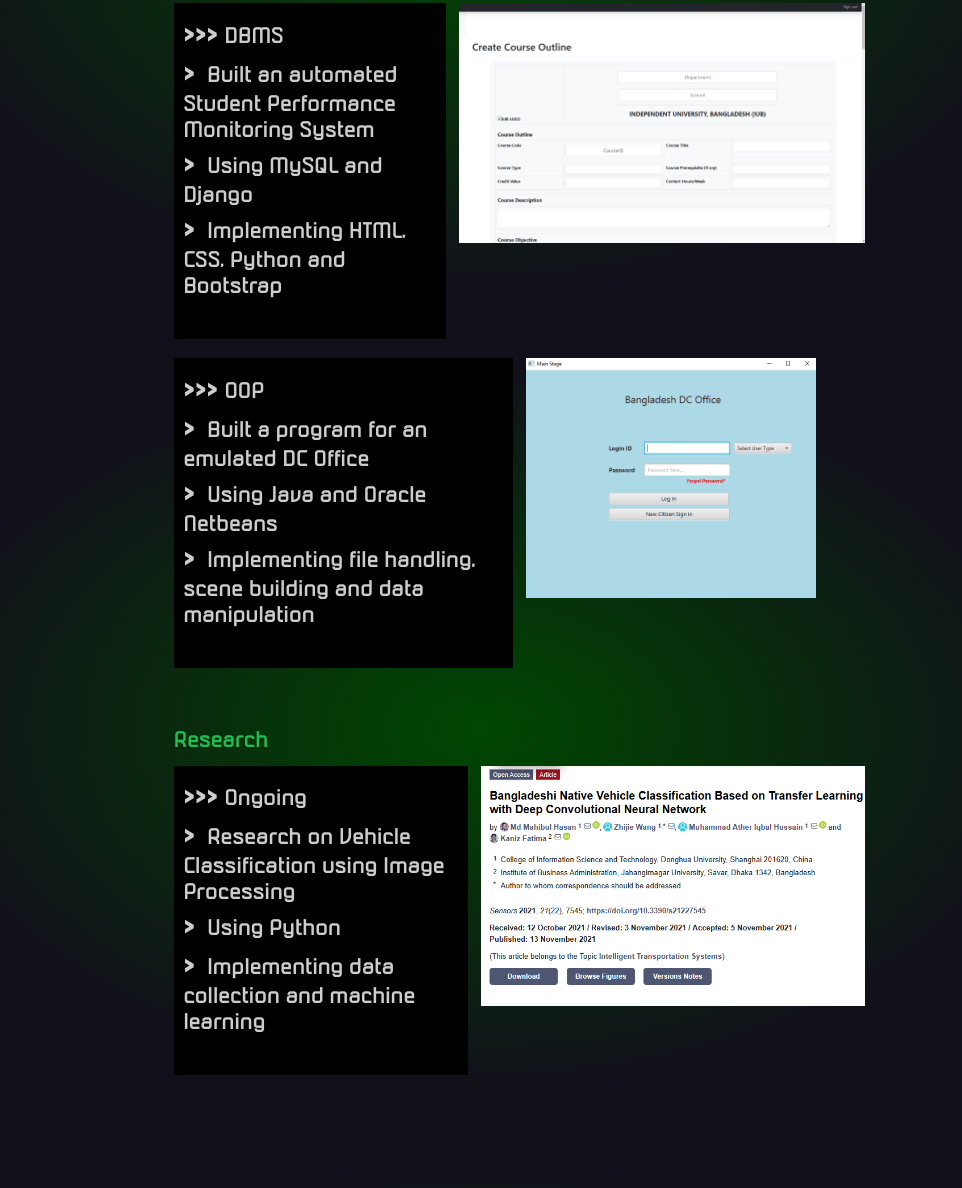
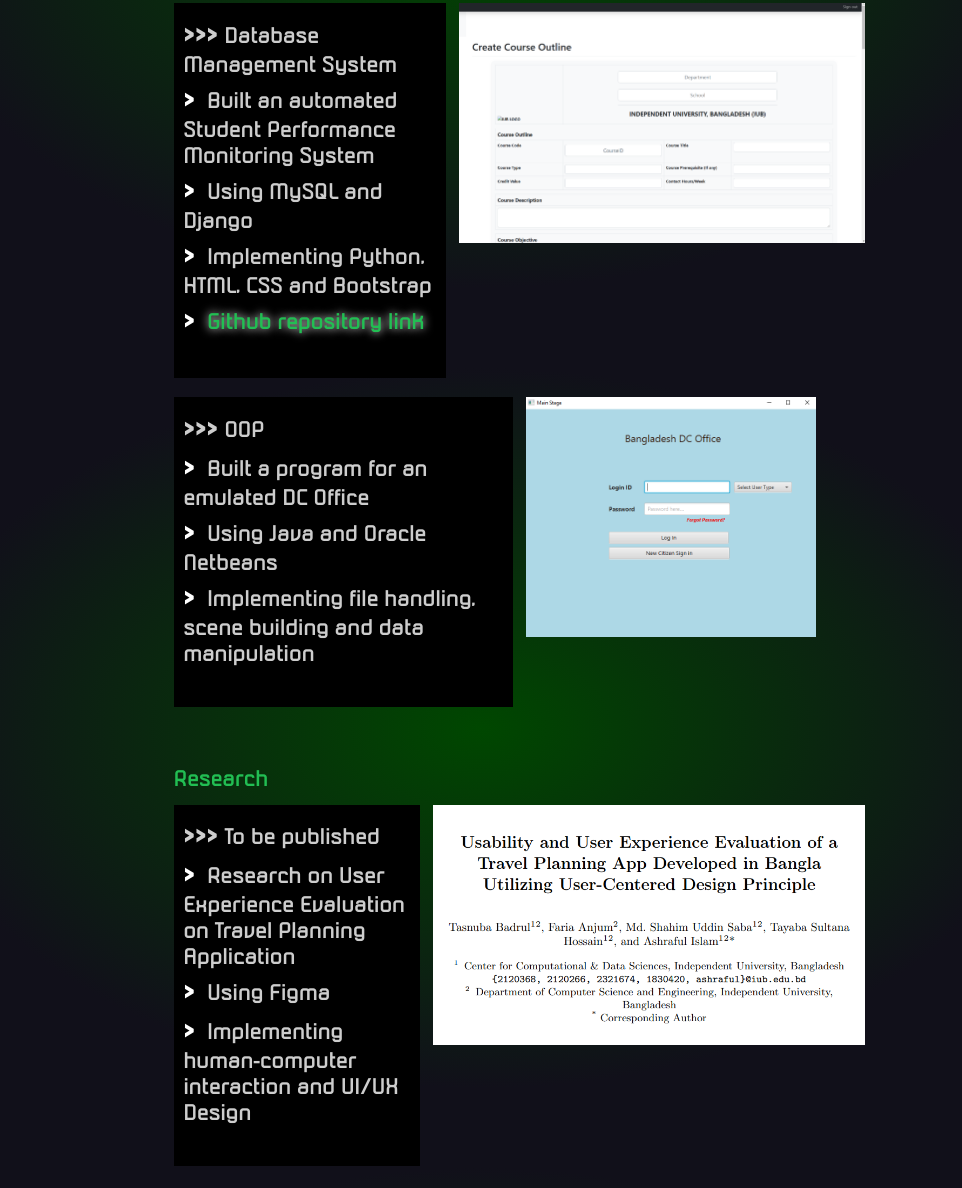
Before and after one commit to Faria-Anjum/Faria-Anjum.github.io, a plain HTML site: page index.html in a window 1280 px wide. Shown: the part 2072-3260 px from the top of the page, without its empty margins (159-1121 px from the left). Drawn offline with Linux system fonts and the light colour scheme.

Commit message:
updated research

```diff
--- a/index.html
+++ b/index.html
@@ -110,7 +110,7 @@
             <div class="projects">
                 <div class="proj-div dbms">
                     <div class="proj-details">
-                        <p class="arrows">DBMS</p>
+                        <p class="arrows">Database Management System</p>
                         <p class="arrow">
                             Built an automated Student Performance Monitoring System
                         </p>
@@ -118,7 +118,10 @@
                             Using MySQL and Django
                         </p>
                         <p class="arrow">
-                            Implementing HTML, CSS, Python and Bootstrap
+                            Implementing Python, HTML, CSS and Bootstrap
+                        </p>
+                        <p class="arrow">
+                            <a href="https://github.com/SamiINReciept/CSE303_Project_Repo">Github repository link</a>
                         </p>
                     </div>
 
@@ -148,20 +151,20 @@
             <div class="research">
                 <div class="proj-div res">
                     <div class="proj-details">
-                        <p class="arrows">Ongoing</p>
+                        <p class="arrows">To be published</p>
                         <p class="arrow">
-                            Research on Vehicle Classification using Image Processing
+                            Research on User Experience Evaluation on Travel Planning Application
                         </p>
                         <p class="arrow">
-                            Using Python
+                            Using Figma
                         </p>
                         <p class="arrow">
-                            Implementing data collection and machine learning
+                            Implementing human-computer interaction and UI/UX Design
                         </p>
                     </div>
 
                     <div class="proj-img">
-                        <img src="res3.png" alt="research">
+                        <img src="res.png" alt="research">
                     </div>
                 </div>
             </div>
@@ -176,9 +179,9 @@
                 <h4>Find me at:</h4>
             </div>
             <div class="cont">
-                <div><p class="tag"><a href="mailto:f.anjum0707@gmail.com"><img src="email.png" alt="mail" height="80px"></a></p></div>
-                <div><p class="tag"><a href="https://www.facebook.com/Sam.Noshin/"><img src="fb.png" alt="fb" height="80px"></a></p></div>
-                <div class="phone"><p class="tag">Phone: +8801846888883</p></div>
+                <div><p class="tag"><a href="mailto:f.anjum0707@gmail.com"><img src="email.png" alt="mail" height="30vw"></a></p></div>
+                <div><p class="tag"><a href="https://www.facebook.com/Sam.Noshin/"><img src="fb.png" alt="fb" height="30vw"></a></p></div>
+                <div><p class="tag" id="linkedin"><a href="https://www.linkedin.com/in/faria-anjum-116966284/"><img src="in.png" alt="fb" height="30vw"></a></p></div>
             </div>
         </div>
         <div id="top">
@@ -189,3 +192,4 @@
     </div>
 </body>
 </html>
+<!--<div class="phone"><p class="tag">Phone: +8801846888883</p></div>-->
--- a/style.css
+++ b/style.css
@@ -232,12 +232,20 @@ nav {
     content: ">";
     font-size: 1.5em;
     padding-right: 0.5vw;
+    color: #ffffff;
 }
 
 .tag::before {
     content: "#";
     font-size: 1.5em;
     padding-right: 0.5vw;
+}
+
+.arrow a{
+    text-decoration: none;
+    text-align: center;
+    color: rgb(34, 190, 83);
+    text-shadow: 0 0 10px #ffffff;
 }
 
 #top a {
@@ -335,6 +343,10 @@ nav {
 
 .cont img{
     border-radius: 50%;
+}
+
+.cont #linkedin img{
+    border-radius: 0%;
 }
 
 .cont img:hover {
```
Also changed, not shown: in.png (added), res.png (added).
